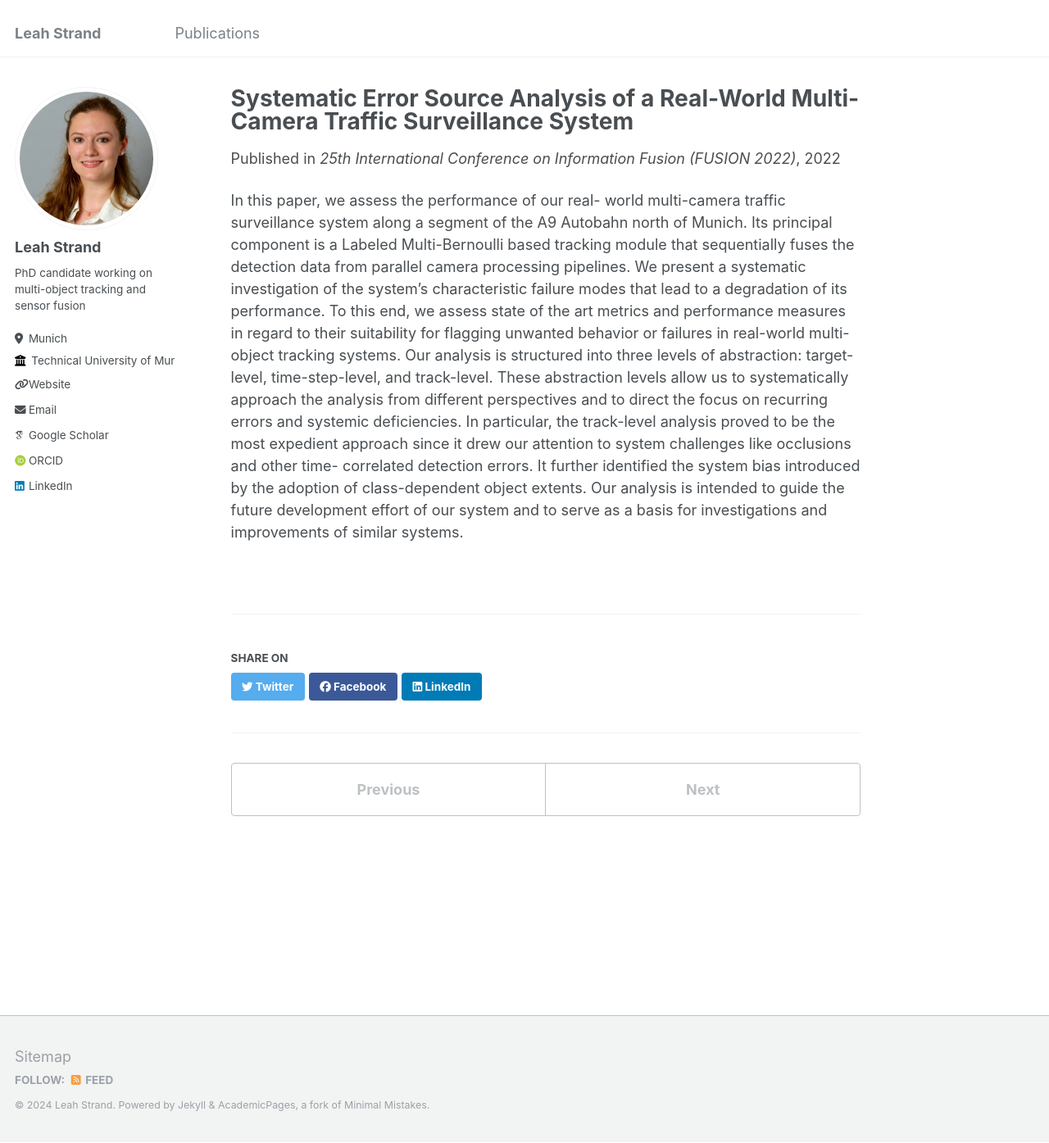
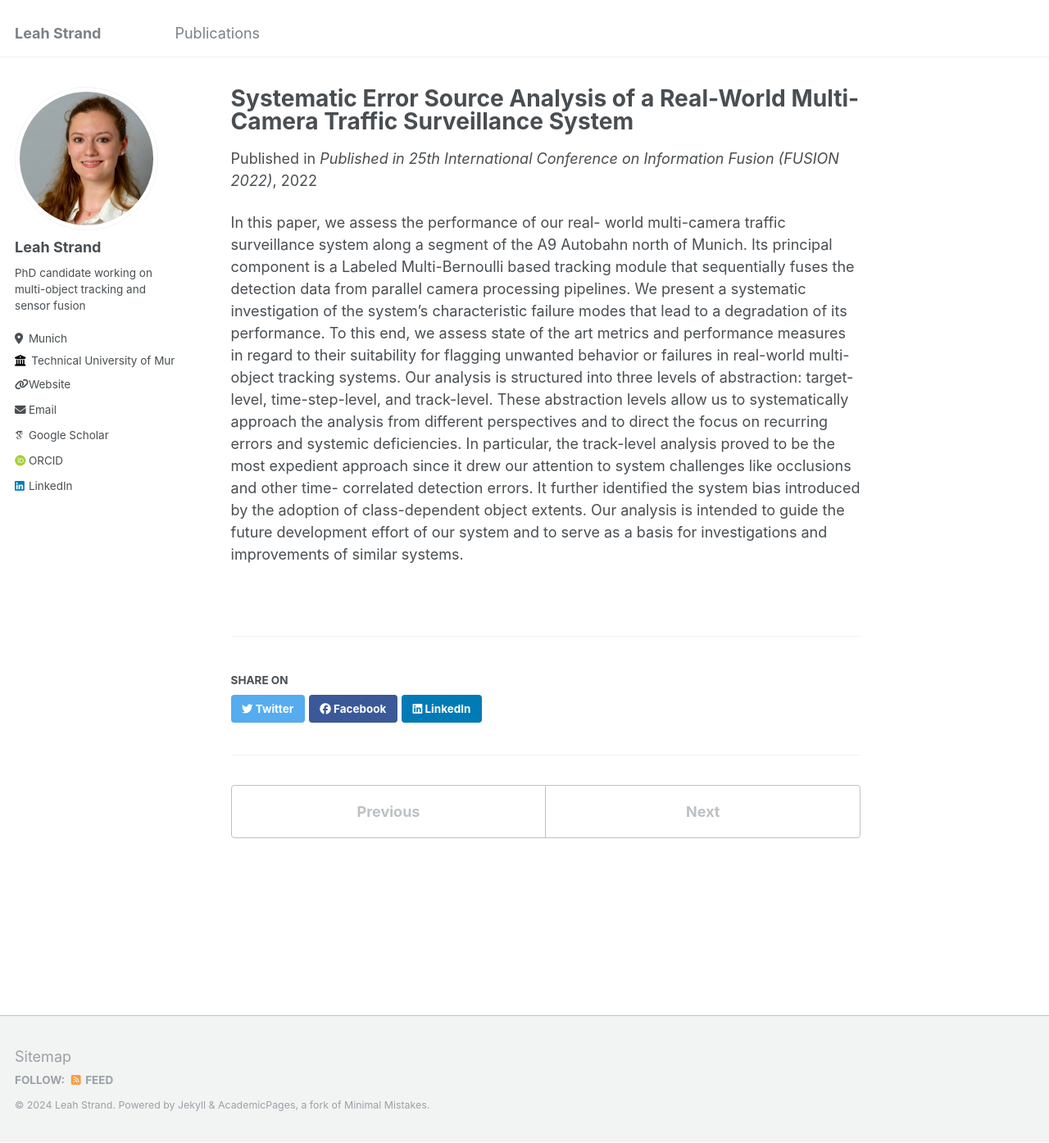
Before and after one commit to lstrand/lstrand.github.io, a Jekyll site: the page built from _publications/2022-07-fusion.md, in a window 1280 px wide and 1395 px high. Shown: the whole window at 82% size. Built offline with Jekyll 4.4.1, drawn with Linux system fonts in a browser that asks for light colours; some web fonts are replaced.

```diff
--- a/_publications/2022-07-fusion.md
+++ b/_publications/2022-07-fusion.md
@@ -3,7 +3,7 @@ title: "Systematic Error Source Analysis of a Real-World Multi-Camera Traffic Su
 collection: publications
 permalink: /publication/2022-7-fusion
 date: 2022-07-01
-venue: '25th International Conference on Information Fusion (FUSION 2022)'
+venue: 'Published in 25th International Conference on Information Fusion (FUSION 2022)'
 paperurl: 'https://mediatum.ub.tum.de/node?id=1661428'
 ---
 
```
Also changed, not shown: _pages/about.md (+1 -1 lines).
